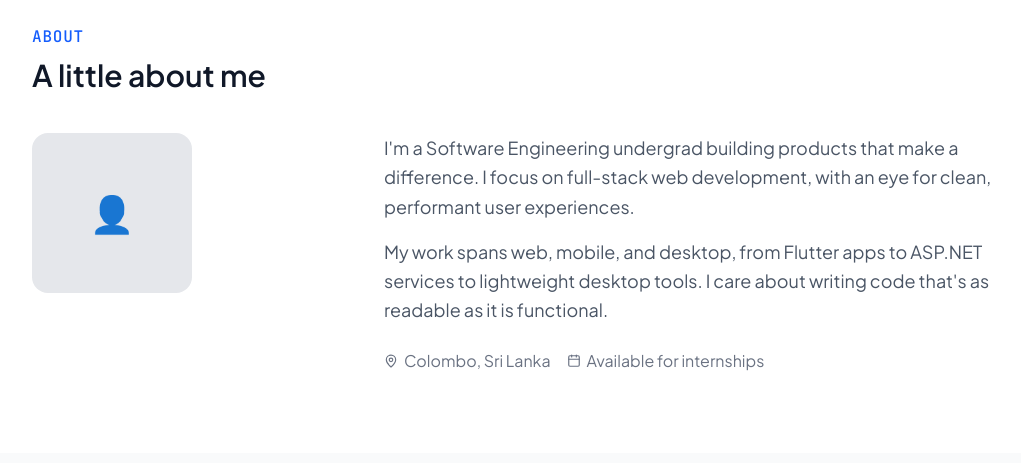
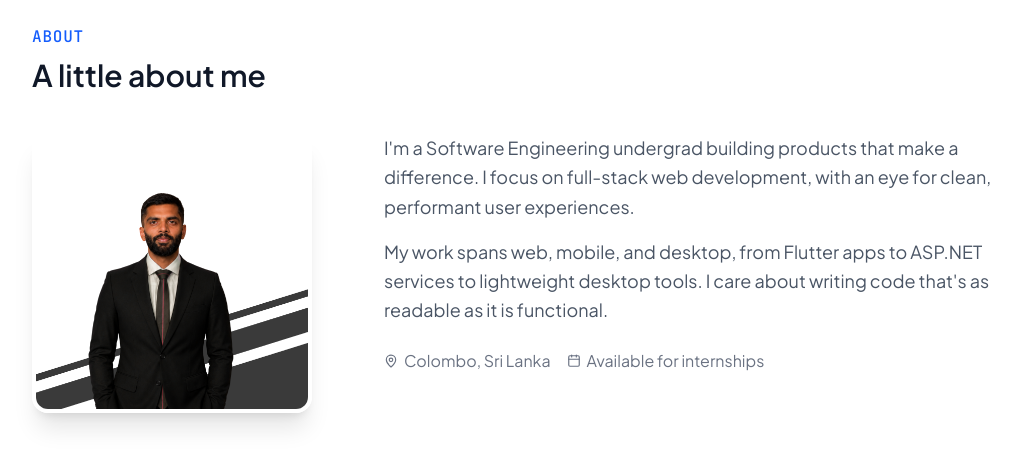
Before and after one commit to SAR4NGA/portfolio, a React (Vite) app: page / in a window 1280 px wide. Shown: the part 860-1323 px from the top of the page, without its empty margins (120-1141 px from the left). Built offline with nearby package versions, Linux system fonts and the light colour scheme; a web font is replaced by a local one.

Commit message:
feat: add profile picture to about section

```diff
--- a/src/pages/Home.tsx
+++ b/src/pages/Home.tsx
@@ -133,9 +133,11 @@ export default function Home() {
       <SectionWrapper id="about" title="About" subtitle="A little about me">
         <div className="grid gap-10 md:grid-cols-[1fr_2fr] items-start">
           <div className="flex justify-center md:justify-start">
-            <div className="h-40 w-40 rounded-2xl bg-gray-200 dark:bg-gray-800 flex items-center justify-center text-4xl">
-              👤
-            </div>
+            <img
+              src="/profile.png"
+              alt="Profile"
+              className="w-full max-w-[280px] aspect-square rounded-2xl object-cover shadow-xl border-4 border-white dark:border-gray-800 transition-transform duration-300 hover:scale-[1.02]"
+            />
           </div>
           <div className="space-y-4 text-lg text-gray-600 dark:text-gray-400 leading-relaxed">
             <p>
```
